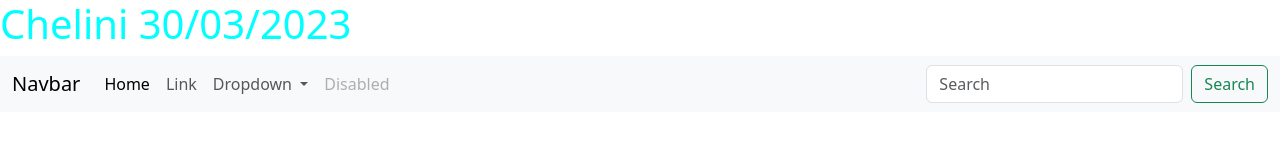
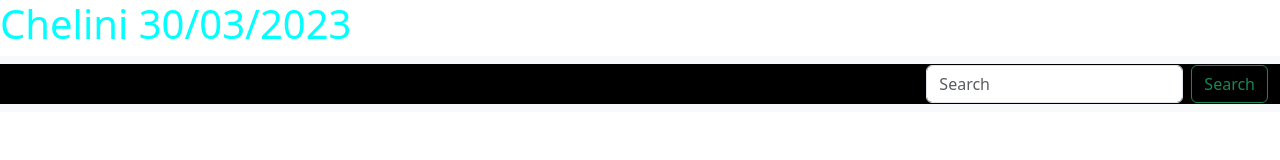
Before and after one commit to LorenzoChelini/Chelini-Compito1, a plain HTML site: page index.html in a window 1280 px wide. Drawn offline with nearby package versions, Linux system fonts and the light colour scheme.

Commit message:
oscured navbar

```diff
--- a/index.html
+++ b/index.html
@@ -12,7 +12,7 @@
     <h1 class="titolo">Chelini 30/03/2023</h1>
 
     <nav class="navbar navbar-expand-lg bg-body-tertiary">
-        <div class="container-fluid">
+        <div style="background-color: black;" class="container-fluid">
           <a class="navbar-brand" href="#">Navbar</a>
           <button class="navbar-toggler" type="button" data-bs-toggle="collapse" data-bs-target="#navbarSupportedContent" aria-controls="navbarSupportedContent" aria-expanded="false" aria-label="Toggle navigation">
             <span class="navbar-toggler-icon"></span>
@@ -49,7 +49,6 @@
       </nav>
 
 
-
     <script src="https://cdn.jsdelivr.net/npm/bootstrap@5.3.0-alpha2/dist/js/bootstrap.bundle.min.js" integrity="sha384-qKXV1j0HvMUeCBQ+QVp7JcfGl760yU08IQ+GpUo5hlbpg51QRiuqHAJz8+BrxE/N" crossorigin="anonymous"></script>
 </body>
 </html>
```
